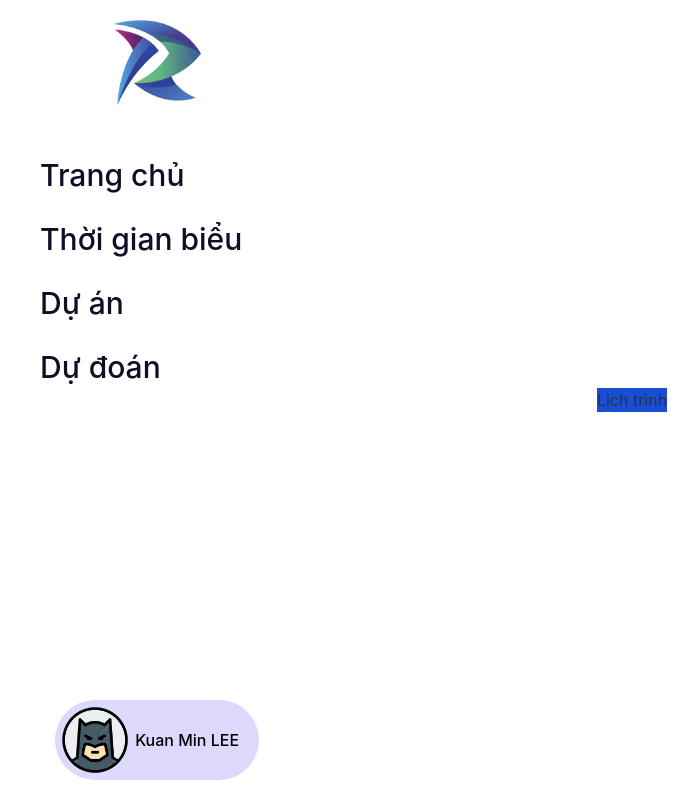
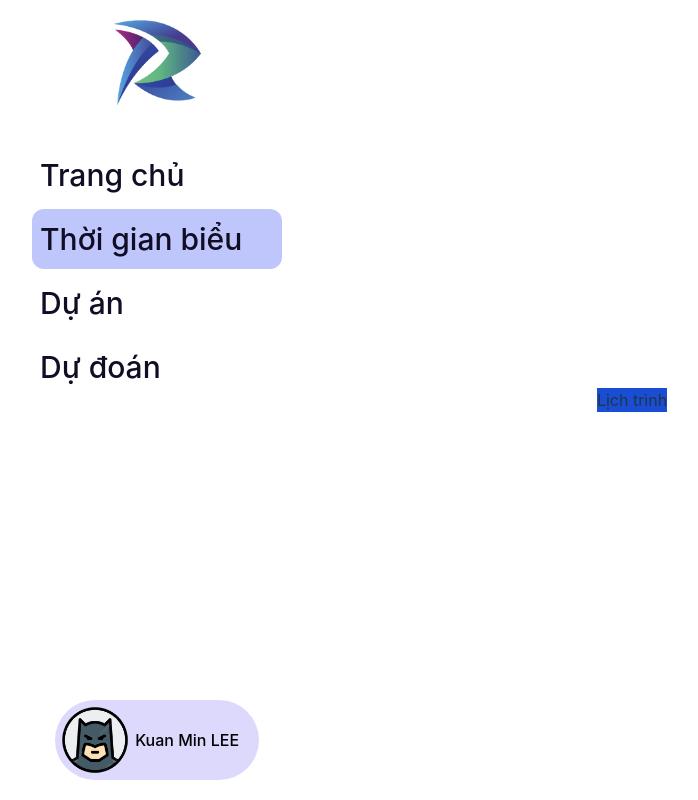
Before and after one commit to CuongNguyen1701/UIUX_Course_Project, a React (Vite) app in the folder regress/: page /schedule in a window 1280 px wide. Shown: the whole page, without its empty margins (8-706 px from the left). Built offline with nearby package versions, Linux system fonts and the light colour scheme.

Commit message:
finish leftbar

```diff
--- a/regress/src/components/LeftBar.jsx
+++ b/regress/src/components/LeftBar.jsx
@@ -1,12 +1,19 @@
-import React from "react";
+import { useEffect } from "react";
 import { Link } from "react-router-dom";
 import logo from "../assets/logo.png";
 import avatar from "../assets/avatar.png";
-const NavButton = ({ name, dest }) => {
+import { useLocation } from "react-router-dom";
+const NavButton = ({ name, dest, current_loc }) => {
   return (
     <li>
       <Link to={dest}>
-        <div className="py-3 pl-2 pr-10 text-3xl rounded-xl text-black-100 hover:bg-primary-200">
+        <div
+          className={`py-3 pl-2 pr-10 text-3xl rounded-xl text-black-100 hover:bg-primary-100 ${
+            current_loc.pathname == dest
+              ? "bg-primary-200 hover:bg-primary-200"
+              : ""
+          }`}
+        >
           {name}
         </div>
       </Link>
@@ -14,6 +21,10 @@ const NavButton = ({ name, dest }) => {
   );
 };
 const LeftBar = () => {
+  const location = useLocation();
+  useEffect(() => {
+    console.log(location);
+  }, [location]);
   return (
     <aside className="fixed top-0 left-0 flex flex-col h-screen px-10 py-5 bg-white w-fit left-bar">
       <Link to="/" className="flex self-center w-24 h-24">
@@ -22,10 +33,19 @@ const LeftBar = () => {
       <nav className="flex flex-col justify-between h-full pt-10">
         <div className="relative left-0">
           <ul className="flex flex-col gap-1 text-left">
-            <NavButton name="Trang chủ" dest="/" />
-            <NavButton name="Thời gian biểu" dest="/schedule" />
-            <NavButton name="Dự án" dest="/projects" />
-            <NavButton name="Dự đoán" dest="/predictions" />
+            {}
+            <NavButton name="Trang chủ" dest="/" current_loc={location} />
+            <NavButton
+              name="Thời gian biểu"
+              dest="/schedule"
+              current_loc={location}
+            />
+            <NavButton name="Dự án" dest="/projects" current_loc={location} />
+            <NavButton
+              name="Dự đoán"
+              dest="/predictions"
+              current_loc={location}
+            />
           </ul>
         </div>
         <Link
--- a/regress/tailwind.config.js
+++ b/regress/tailwind.config.js
@@ -5,6 +5,7 @@ export default {
     extend: {
       colors: {
         primary: "#194DD3",
+        "primary-100": "#EEF0FE",
         "primary-200": "#BFC6FC",
         "primary-300": "#8C9CFA",
         secondary: "#4219D3",
```
